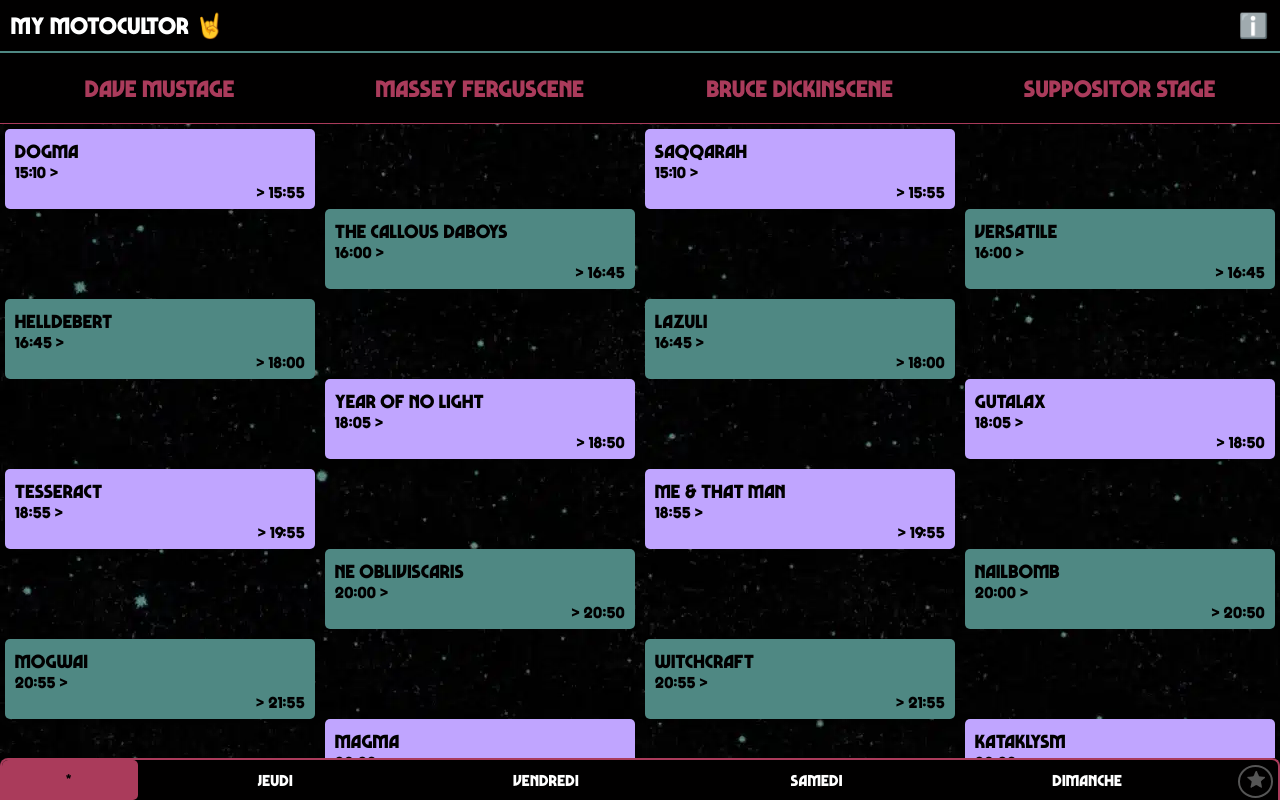
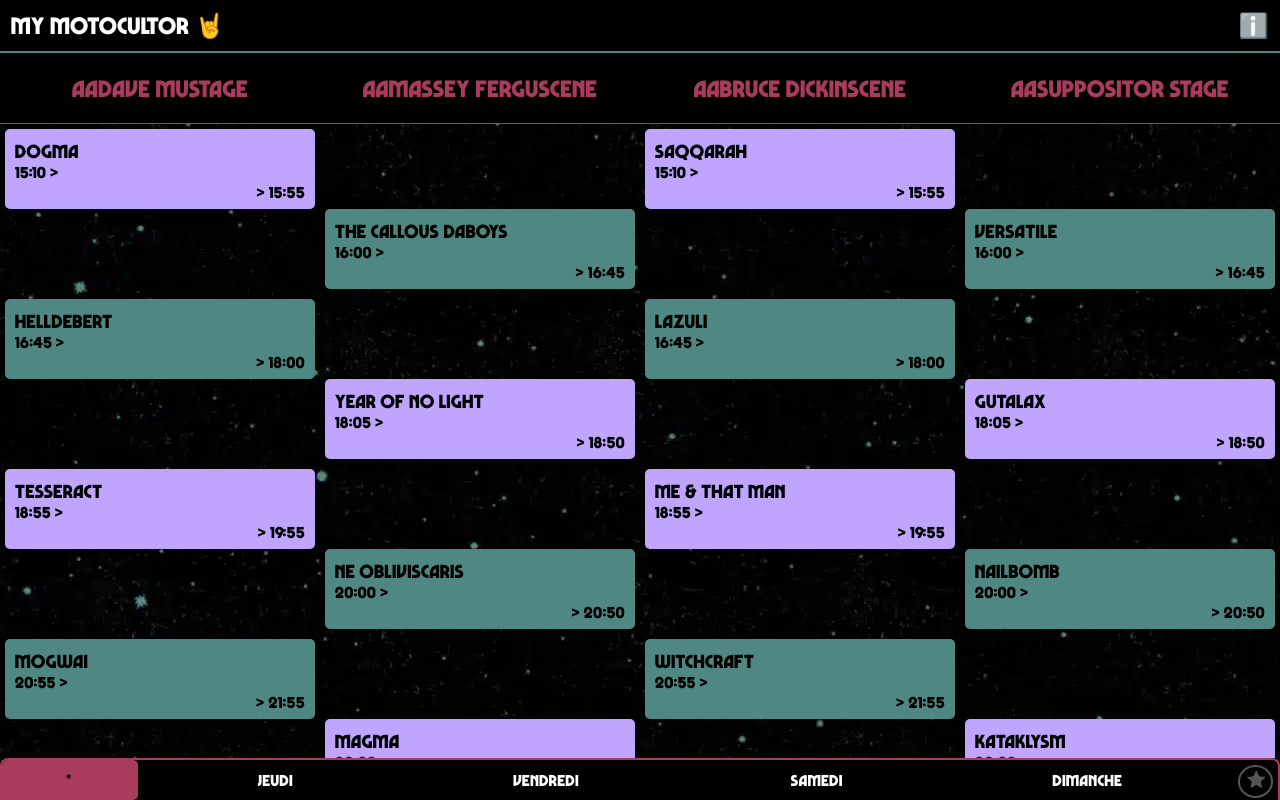
Before and after one commit to Kumquattt/my-motocultor, an Angular app: page / in a window 1280 px wide. Built offline with nearby package versions, Linux system fonts and the light colour scheme.

Commit message:
Test update from GitHub app

```diff
--- a/src/app/my-running-order/my-running-order.html
+++ b/src/app/my-running-order/my-running-order.html
@@ -2,7 +2,7 @@
   <section class="scene-headers">
     @for(sceneSlots of shownSlotsByScene(); track sceneSlots[0]) {
     <section class="header-scene-name">
-      <h2>{{ sceneSlots[0] }}</h2>
+      <h2>AA{{ sceneSlots[0] }}</h2>
     </section>
     }
   </section>
```
